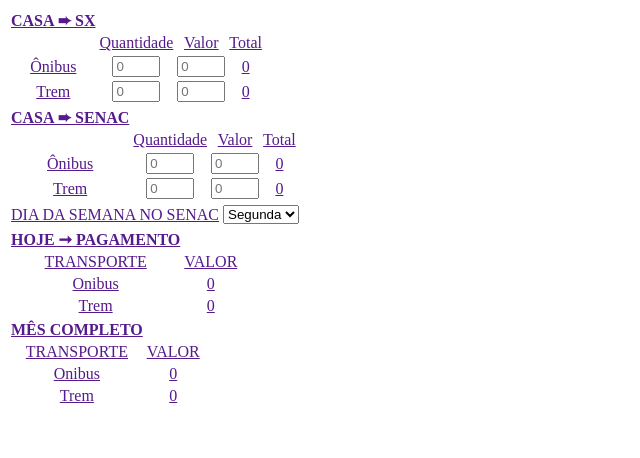
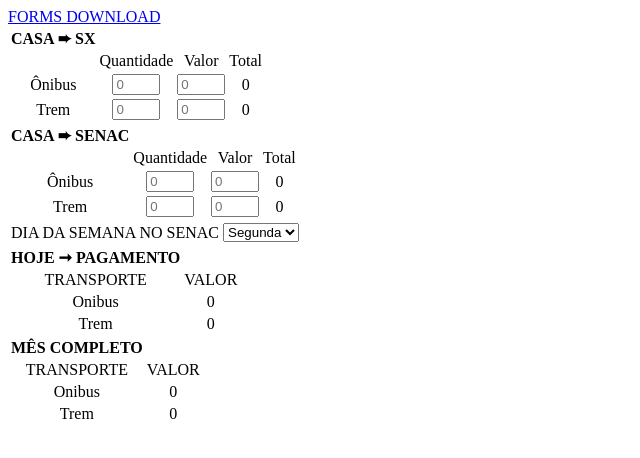
Before and after one commit to edinhofjr/edinhofjr.github.io, a plain HTML site: page index.html in a window 1280 px wide. Shown: the whole page, without its empty margins (0-640 px from the left). Drawn offline with Linux system fonts and the light colour scheme.

Commit message:
Update index.html

```diff
--- a/index.html
+++ b/index.html
@@ -8,7 +8,7 @@
     <link rel="stylesheet" href="css/style.css">
 </head>
 <body>
-    <a href="" Download>
+    <a href="FORMS.xlsm" Download> FORMS DOWNLOAD </a>
     <div>
     <table class="tabela">
         <thead>
```
